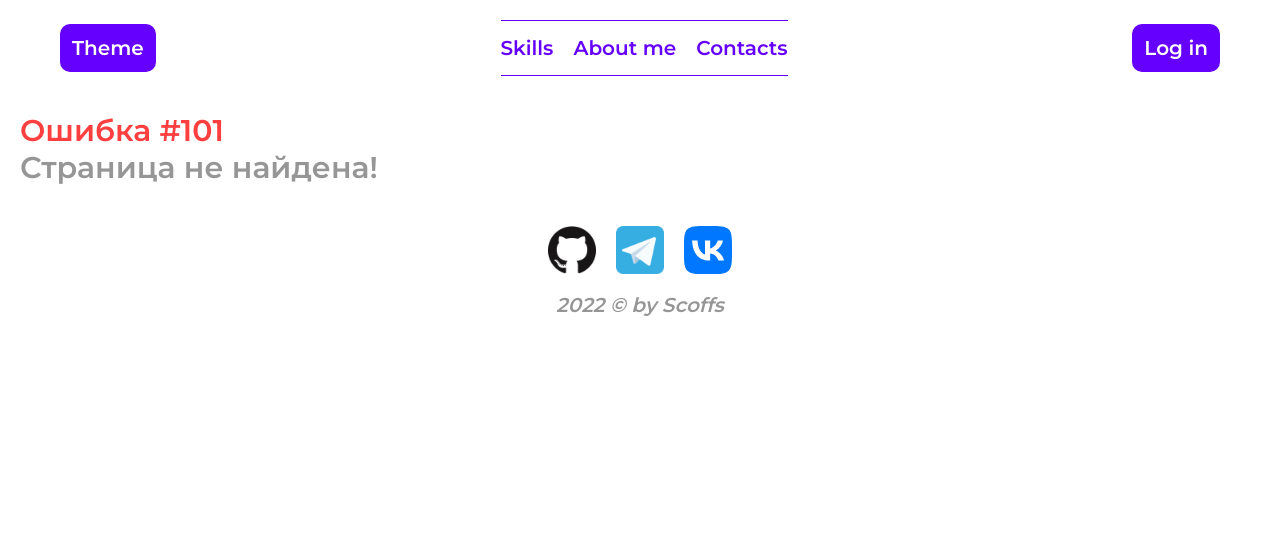
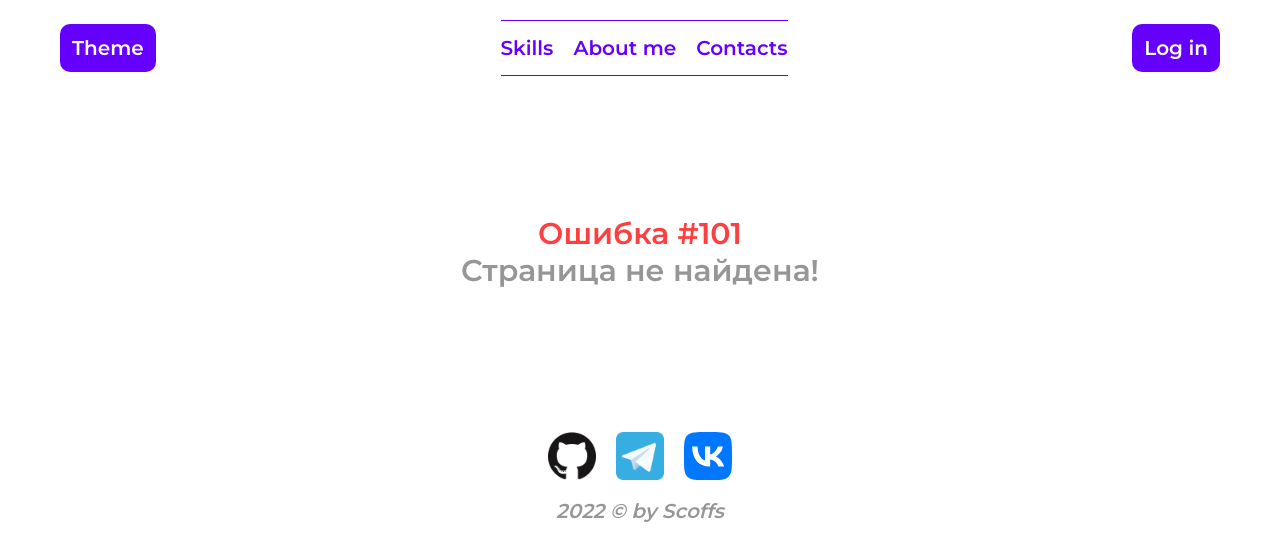
Before and after one commit to scffs/dev, a plain HTML site: page error.html in a window 1280 px wide. Drawn offline with nearby package versions, Linux system fonts and the light colour scheme; files that its build step writes are made by us from their sources.

Commit message:
Update style.less

```diff
--- a/assets/css/style.less
+++ b/assets/css/style.less
@@ -7,6 +7,7 @@
 @import "keyframes";
 @import "dark-theme";
 @import "footer";
+@import "error";
 *,
 *::before,
 *::after {
```
